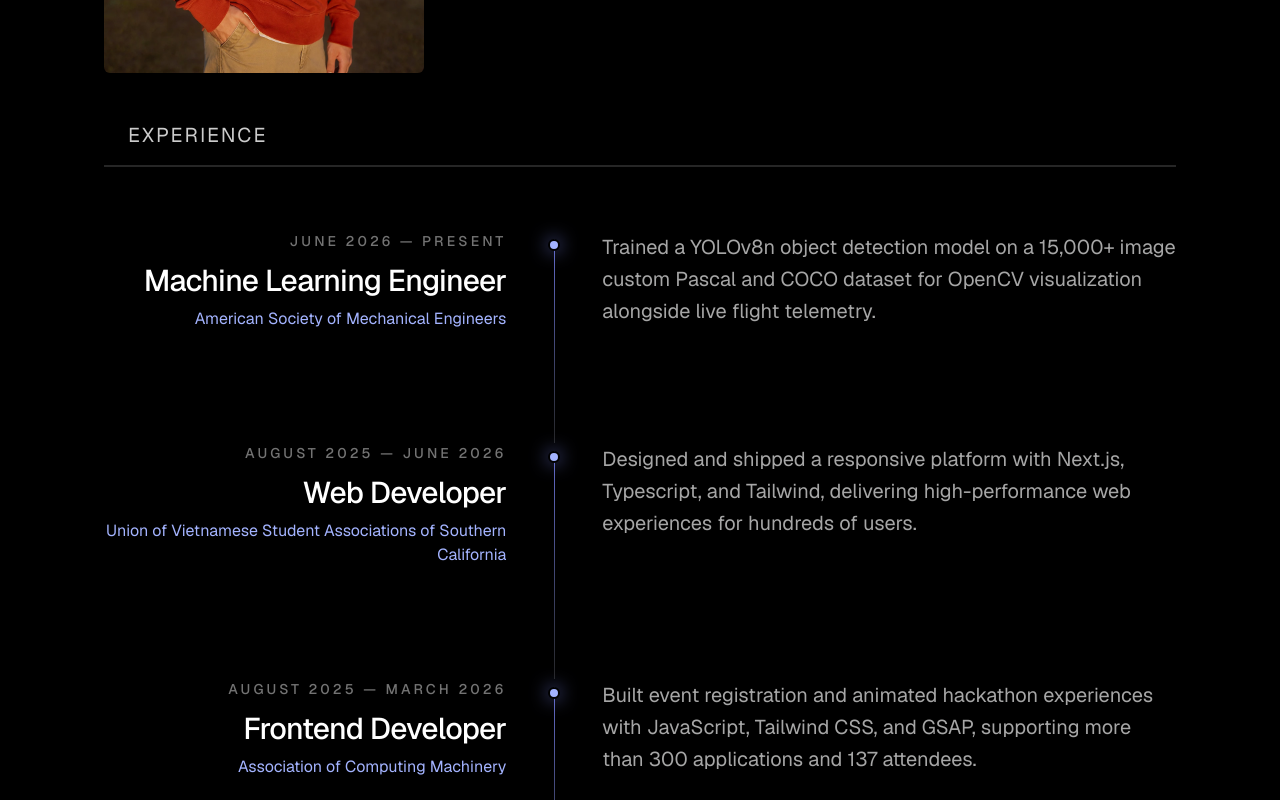
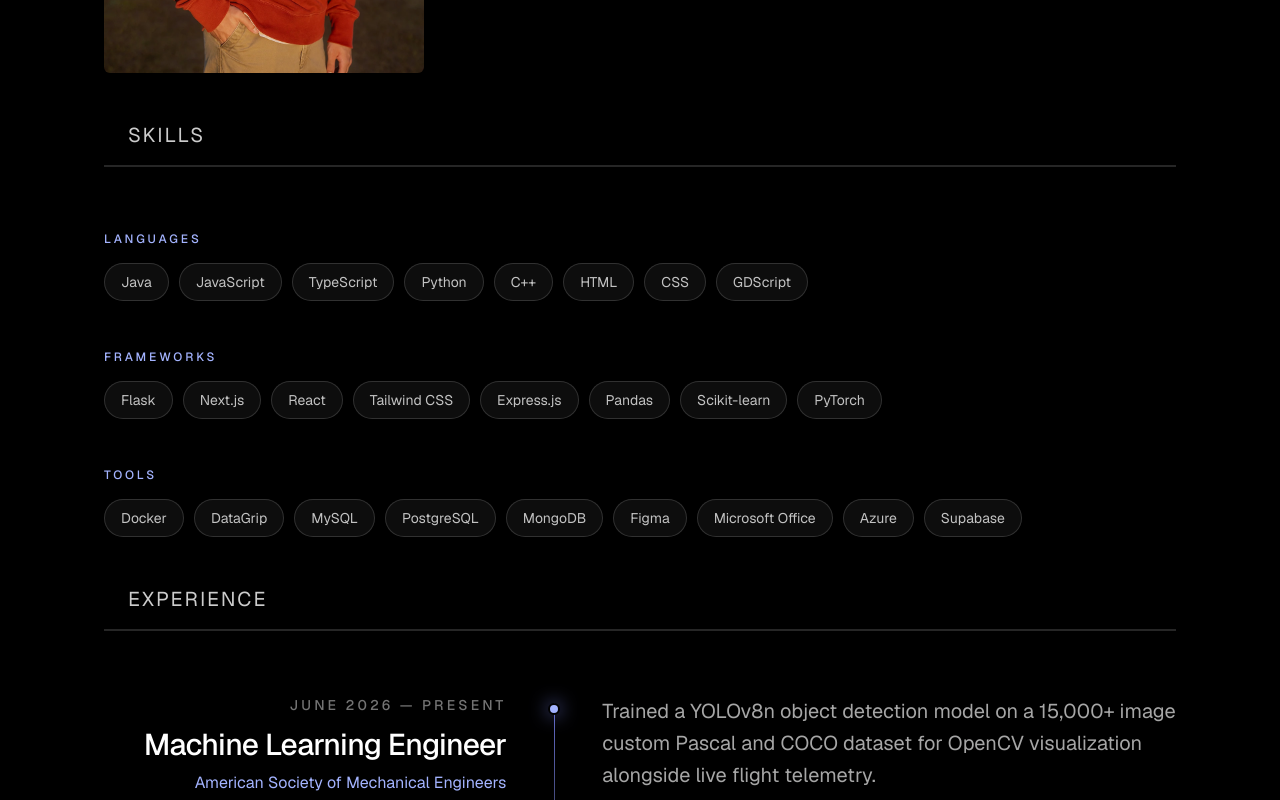
Before and after one commit to Detims/portfolio-real, a React (Vite) app: page /#home in a window 1280 px wide. Shown: the part 1360-2160 px from the top of the page. Built offline with nearby package versions, Linux system fonts and the light colour scheme.

Commit message:
Add skills section to about

```diff
--- /dev/null
+++ b/src/components/skills.tsx
@@ -0,0 +1,85 @@
+import { motion } from "motion/react";
+import {
+    fadeDrop,
+    softEase
+} from "../lib/motion";
+import { Divider } from "./divider";
+
+type SkillGroup = {
+    label: string;
+    items: string[];
+};
+
+const skillGroups: SkillGroup[] = [
+    {
+        label: "Languages",
+        items: [
+            "Java",
+            "JavaScript",
+            "TypeScript",
+            "Python",
+            "C++",
+            "HTML",
+            "CSS",
+            "GDScript",
+        ],
+    },
+    {
+        label: "Frameworks",
+        items: [
+            "Flask",
+            "Next.js",
+            "React",
+            "Tailwind CSS",
+            "Express.js",
+            "Pandas",
+            "Scikit-learn",
+            "PyTorch",
+        ],
+    },
+    {
+        label: "Tools",
+        items: [
+            "Docker",
+            "DataGrip",
+            "MySQL",
+            "PostgreSQL",
+            "MongoDB",
+            "Figma",
+            "Microsoft Office",
+            "Azure",
+            "Supabase",
+        ],
+    },
+];
+
+export function Skills() {
+    return (
+        <Divider label="Skills" id="skills">
+            <div className="flex flex-col gap-10 md:gap-12">
+                {skillGroups.map((group) => (
+                    <motion.div key={group.label} variants={fadeDrop}>
+                        <h4 className="mb-4 text-xs font-medium uppercase tracking-[0.24em] text-indigo-300">
+                            {group.label}
+                        </h4>
+                        <ul className="flex flex-wrap gap-2.5">
+                            {group.items.map((item) => (
+                                <motion.li
+                                    key={item}
+                                    className="rounded-full border border-white/15 bg-white/5 px-4 py-2 text-sm text-white/75 shadow-sm shadow-black/25 transition-colors hover:border-indigo-300/50 hover:bg-indigo-300/10 hover:text-white"
+                                    whileHover={{ y: -2 }}
+                                    transition={{
+                                        duration: 0.18,
+                                        ease: softEase,
+                                    }}
+                                >
+                                    {item}
+                                </motion.li>
+                            ))}
+                        </ul>
+                    </motion.div>
+                ))}
+            </div>
+        </Divider>
+    );
+}
--- a/src/pages/about.tsx
+++ b/src/pages/about.tsx
@@ -1,6 +1,7 @@
 import { motion } from "motion/react";
 import { Divider } from "../components/divider";
 import { Experience } from "../components/experience";
+import { Skills } from "../components/skills";
 import {
     fadeDrop,
     softEase,
@@ -49,6 +50,7 @@ export function About() {
                     </motion.p>
                 </motion.div>
             </Divider>
+            <Skills />
             <Experience />
         </div>
     );
```
